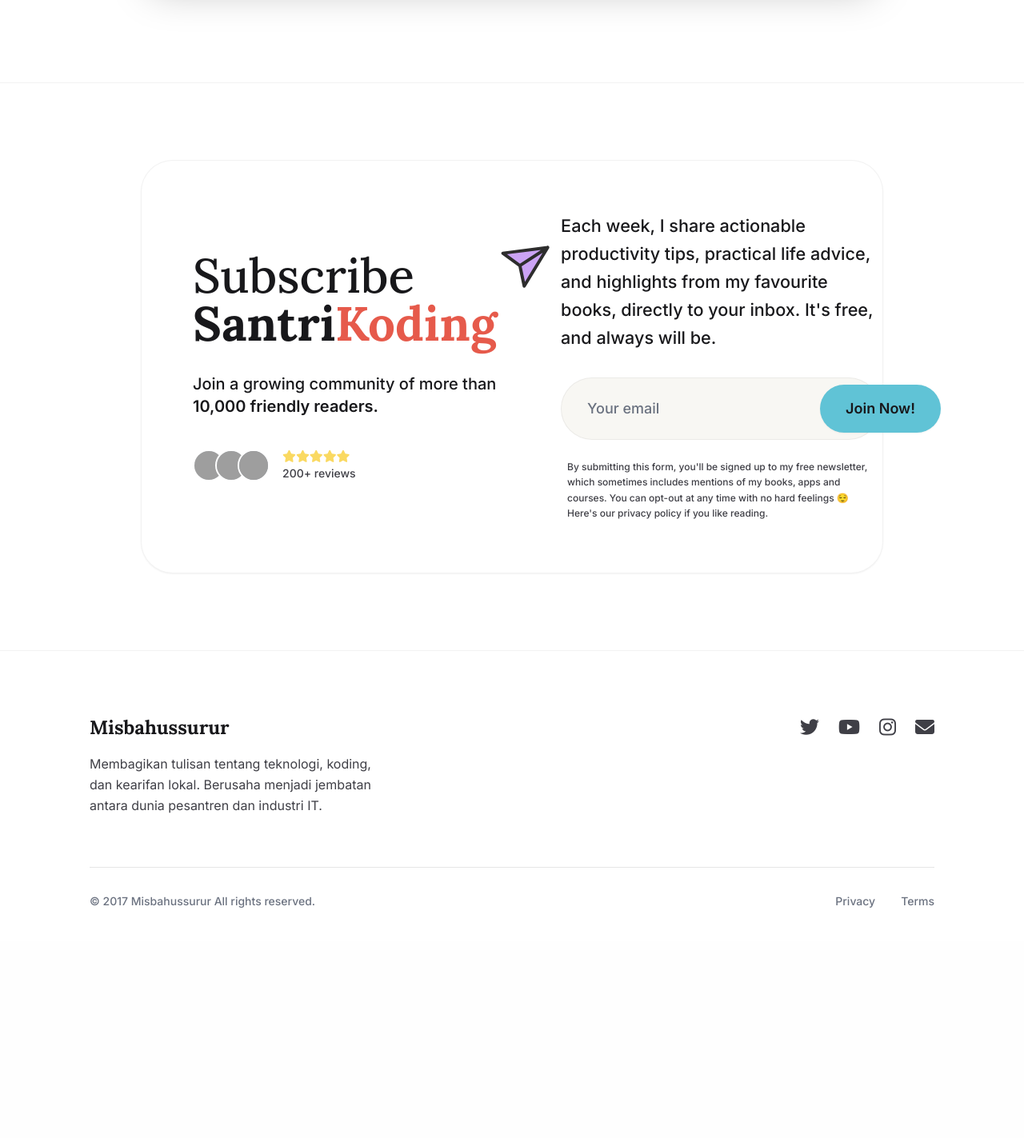
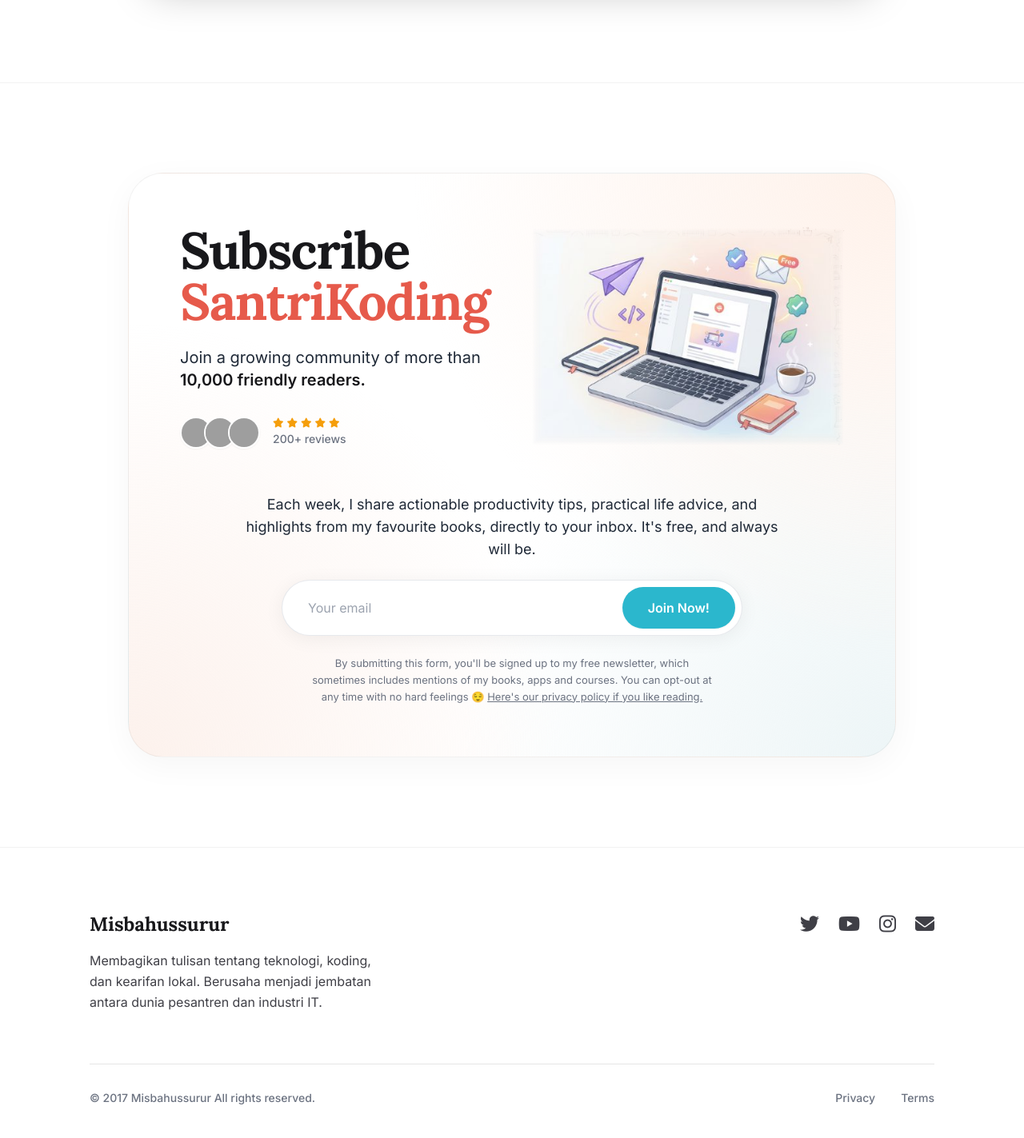
Before and after one commit to surur99ms/cob, a PHP site: page / in a window 1280 px wide. Shown: the part 3188-4611 px from the top of the page at 80% size. Before the commit the page ends 4323 px from the top, so only its background shows below. Run offline with PHP 8.4, Linux system fonts and the light colour scheme; some libraries are stand-ins or nearby versions; grey boxes are pictures that could not be loaded.

Commit message:
feat: perbarui tata letak dan desain section Subscribe SantriKoding sesuai mockup

```diff
--- a/index.php
+++ b/index.php
@@ -38,7 +38,7 @@ if ($_SERVER['REQUEST_METHOD'] === 'POST' && isset($_POST['email'])) {
         $_SESSION['msgType'] = "error";
     }
 
-    header("Location: " . $_SERVER['PHP_SELF']);
+    header("Location: " . $_SERVER['PHP_SELF'] . "#newsletter");
     exit;
 }
 
@@ -337,67 +337,77 @@ $videos = [
         </section>
 
         <!-- Newsletter Section -->
-        <section id="newsletter" class="py-24 border-t border-black/5">
-            <div class="max-w-5xl mx-auto px-6 sm:px-8 lg:px-12">
-                <div class="bg-white rounded-[40px] p-10 lg:p-16 flex flex-col md:flex-row items-center gap-12 lg:gap-20 shadow-sm border border-black/5">
+        <section id="newsletter" class="py-20 lg:py-28 border-t border-black/5">
+            <div class="max-w-5xl mx-auto px-4 sm:px-6 lg:px-8">
+                <div class="rounded-[36px] sm:rounded-[44px] p-8 sm:p-12 lg:p-16 shadow-[0_10px_40px_rgba(0,0,0,0.04)] border border-black/5 relative overflow-hidden"
+                     style="background: radial-gradient(circle at 100% 0%, rgba(254, 237, 227, 0.75) 0%, rgba(255, 255, 255, 0) 50%), radial-gradient(circle at 0% 100%, rgba(251, 234, 226, 0.65) 0%, rgba(255, 255, 255, 0) 45%), radial-gradient(circle at 100% 100%, rgba(231, 242, 244, 0.75) 0%, rgba(255, 255, 255, 0) 45%), #FFFFFF;">
 
-                    <!-- Left Side -->
-                    <div class="w-full md:w-1/2 space-y-8">
-                        <h2 class="text-5xl lg:text-6xl font-serif font-medium text-ink leading-[1.1] relative inline-block">
-                            Subscribe <br/>
-                            <span class="font-bold">Santri<span class="text-accent">Koding</span></span>
-                            <!-- Paper Airplane SVG -->
-                            <svg class="absolute -right-16 -top-4 w-16 h-16 text-[#CBA3F5] transform rotate-12" viewBox="0 0 24 24" fill="currentColor">
-                                <path d="M22 2L11 13M22 2L15 22L11 13M22 2L2 9L11 13" stroke="#2D2D2D" stroke-width="1.5" stroke-linecap="round" stroke-linejoin="round"/>
-                            </svg>
+                    <!-- Top Section (Grid: Left text & social proof, Right 3D illustration) -->
+                    <div class="grid grid-cols-1 md:grid-cols-12 gap-8 lg:gap-12 items-center mb-10 sm:mb-14">
+
+                        <!-- Left Column -->
+                        <div class="md:col-span-6 lg:col-span-6 space-y-6">
+                            <h2 class="text-5xl sm:text-6xl lg:text-[4rem] font-serif font-bold text-ink leading-[1.08] tracking-tight">
+                                Subscribe<br/>
+                                <span class="text-[#E65A4B]">SantriKoding</span>
                             </h2>
 
-                        <p class="text-ink text-xl font-medium max-w-sm">
-                            Join a growing community of more than <span class="font-bold">10,000 friendly readers.</span>
+                            <p class="text-gray-800 text-lg sm:text-xl font-normal leading-snug">
+                                Join a growing community of more than<br class="hidden sm:inline"/>
+                                <span class="font-bold text-ink">10,000 friendly readers.</span>
                             </p>
 
-                        <!-- Reviews & Avatars -->
+                            <!-- Avatars & 5 Stars & Reviews -->
                             <div class="flex items-center gap-4 pt-2">
-                            <div class="flex -space-x-3">
-                                <div class="w-10 h-10 rounded-full border-2 border-white bg-gray-200 overflow-hidden"><img src="https://images.unsplash.com/photo-1506794778202-cad84cf45f1d?w=100&h=100&fit=crop" class="w-full h-full object-cover"></div>
-                                <div class="w-10 h-10 rounded-full border-2 border-white bg-gray-300 overflow-hidden"><img src="https://images.unsplash.com/photo-1500648767791-00dcc994a43e?w=100&h=100&fit=crop" class="w-full h-full object-cover"></div>
-                                <div class="w-10 h-10 rounded-full border-2 border-white bg-gray-400 overflow-hidden"><img src="https://images.unsplash.com/photo-1570295999919-56ceb5ecca61?w=100&h=100&fit=crop" class="w-full h-full object-cover"></div>
+                                <div class="flex -space-x-2.5">
+                                    <img class="w-10 h-10 rounded-full border-2 border-white object-cover shadow-sm" src="https://images.unsplash.com/photo-1507003211169-0a1dd7228f2d?w=100&h=100&fit=crop&crop=faces" alt="Reader avatar">
+                                    <img class="w-10 h-10 rounded-full border-2 border-white object-cover shadow-sm" src="https://images.unsplash.com/photo-1500648767791-00dcc994a43e?w=100&h=100&fit=crop&crop=faces" alt="Reader avatar">
+                                    <img class="w-10 h-10 rounded-full border-2 border-white object-cover shadow-sm" src="https://images.unsplash.com/photo-1519085360753-af0119f7cbe7?w=100&h=100&fit=crop&crop=faces" alt="Reader avatar">
                                 </div>
-                            <div>
-                                <div class="flex text-[#FAD961] text-[15px]">
-                                    <i class="fas fa-star"></i><i class="fas fa-star"></i><i class="fas fa-star"></i><i class="fas fa-star"></i><i class="fas fa-star"></i>
+                                <div class="flex flex-col justify-center">
+                                    <div class="flex text-[#F59E0B] text-xs gap-1">
+                                        <i class="fas fa-star"></i>
+                                        <i class="fas fa-star"></i>
+                                        <i class="fas fa-star"></i>
+                                        <i class="fas fa-star"></i>
+                                        <i class="fas fa-star"></i>
                                     </div>
-                                <p class="text-sm text-inkLight font-medium mt-1">200+ reviews</p>
+                                    <span class="text-xs sm:text-sm text-gray-500 font-medium mt-1">200+ reviews</span>
                                 </div>
                             </div>
                         </div>
 
-                    <!-- Right Side -->
-                    <div class="w-full md:w-1/2 space-y-8">
-                        <p class="text-ink text-xl lg:text-[1.35rem] leading-relaxed font-medium">
+                        <!-- Right Column (3D Illustration) -->
+                        <div class="md:col-span-6 lg:col-span-6 flex justify-center md:justify-end">
+                            <img src="newsletter-ill.png" alt="SantriKoding Newsletter Illustration" class="w-full max-w-sm sm:max-w-md lg:max-w-[460px] h-auto object-contain select-none pointer-events-none drop-shadow-sm">
+                        </div>
+
+                    </div>
+
+                    <!-- Bottom Section (Centered) -->
+                    <div class="max-w-2xl mx-auto text-center space-y-6">
+                        <p class="text-gray-800 text-base sm:text-lg leading-relaxed font-normal">
                             Each week, I share actionable productivity tips, practical life advice, and highlights from my favourite books, directly to your inbox. It's free, and always will be.
                         </p>
 
-                        <div>
                         <?php if ($message): ?>
-                                <div class="p-4 mb-4 rounded-xl <?= $msgType == 'success' ? 'bg-green-100 text-green-900 border border-green-200' : 'bg-red-100 text-red-900 border border-red-200' ?>">
+                            <div class="p-4 rounded-2xl text-sm font-medium <?= $msgType == 'success' ? 'bg-green-50 text-green-800 border border-green-200' : 'bg-red-50 text-red-800 border border-red-200' ?>">
                                 <?= htmlspecialchars($message) ?>
                             </div>
                         <?php endif; ?>
 
-                            <form method="POST" action="" class="flex flex-col sm:flex-row gap-2 bg-[#F8F7F3] rounded-full p-2 border border-black/5">
+                        <form method="POST" action="#newsletter" class="flex flex-col sm:flex-row items-center bg-white rounded-full p-2 border border-gray-200/90 shadow-[0_4px_25px_rgba(0,0,0,0.06)] max-w-xl mx-auto focus-within:ring-2 focus-within:ring-[#2BB7CD]/30 focus-within:border-[#2BB7CD] transition-all">
                             <input type="email" name="email" required placeholder="Your email"
-                                    class="flex-grow px-6 py-4 bg-transparent focus:outline-none text-ink placeholder-gray-500 font-medium text-lg">
+                                class="w-full sm:flex-1 px-6 py-3.5 bg-transparent focus:outline-none text-ink placeholder-gray-400 font-normal text-base rounded-full">
                             <button type="submit"
-                                    class="px-8 py-4 bg-[#60C3D6] hover:bg-[#4eb3c6] text-ink font-semibold rounded-full transition-colors whitespace-nowrap shadow-sm text-lg">
+                                class="w-full sm:w-auto px-8 py-3.5 bg-[#2BB7CD] hover:bg-[#239fb3] text-white font-semibold rounded-full transition-all shadow-sm hover:shadow text-base whitespace-nowrap cursor-pointer">
                                 Join Now!
                             </button>
                         </form>
 
-                            <p class="text-xs text-inkLight mt-6 leading-relaxed px-2 font-medium">
-                                By submitting this form, you'll be signed up to my free newsletter, which sometimes includes mentions of my books, apps and courses. You can opt-out at any time with no hard feelings 😌 Here's our privacy policy if you like reading.
+                        <p class="text-xs sm:text-[13px] text-gray-500 leading-relaxed max-w-lg mx-auto">
+                            By submitting this form, you'll be signed up to my free newsletter, which sometimes includes mentions of my books, apps and courses. You can opt-out at any time with no hard feelings 😌 <a href="#" class="underline hover:text-gray-700">Here's our privacy policy if you like reading.</a>
                         </p>
-                        </div>
                     </div>
 
                 </div>
```
Also changed, not shown: newsletter-ill.png (added). Lines whose indentation alone changed are shown as unchanged.
